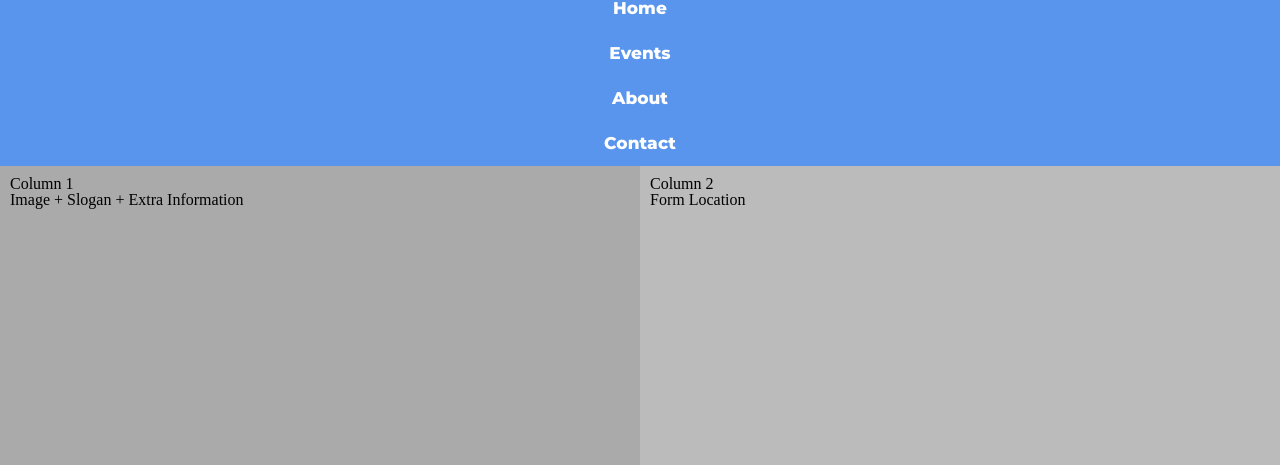
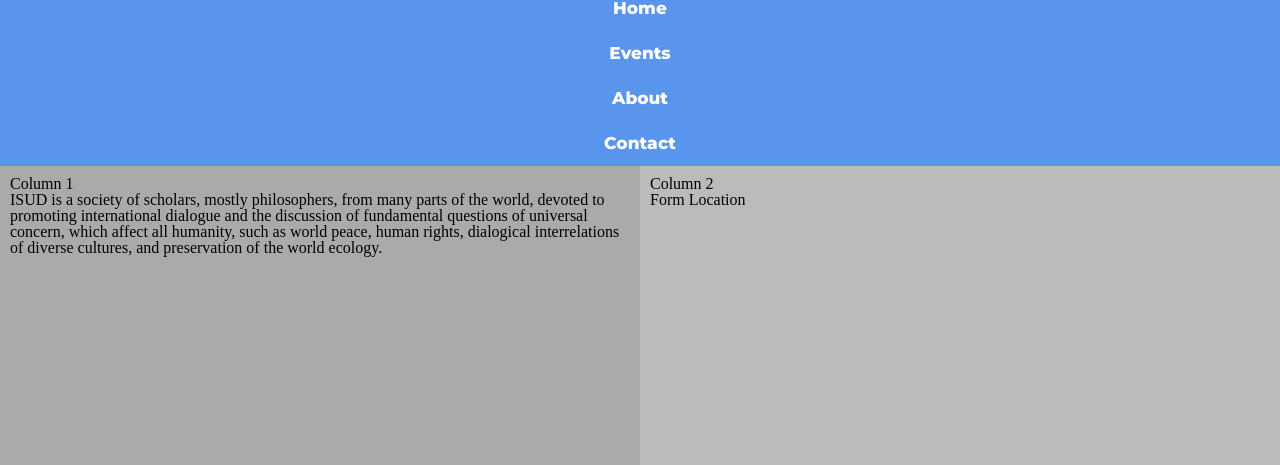
Before and after one commit to ITMD-362-Team-Ctrl-Z/Team-Ctrl-Z-Project-2, a plain HTML site: page about-us.html in a window 1280 px wide. Shown: the part 335-800 px from the top of the page. Drawn offline with Linux system fonts and the light colour scheme.

Commit message:
Update about-us.html

```diff
--- a/about-us.html
+++ b/about-us.html
@@ -28,10 +28,14 @@
   </div>
 </nav>
 
+
 <div class="row">
   <div class="column" style="background-color:#aaa;">
     <h2>Column 1</h2>
-    <p>Image + Slogan + Extra Information</p>
+    <p>ISUD is a society of scholars, mostly philosophers, from many parts of the world, devoted
+      to promoting international dialogue and the discussion of fundamental questions of universal
+      concern, which affect all humanity, such as world peace, human rights, dialogical interrelations
+      of diverse cultures, and preservation of the world ecology.</p>
   </div>
   <div class="column" style="background-color:#bbb;">
     <h2>Column 2</h2>
```
